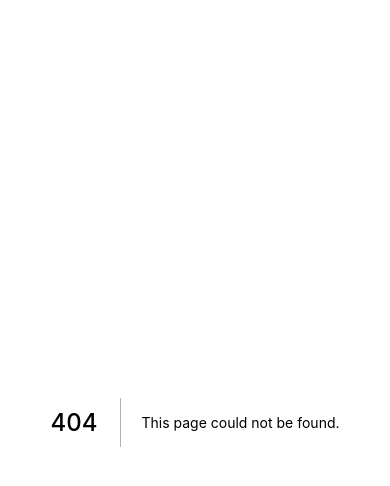
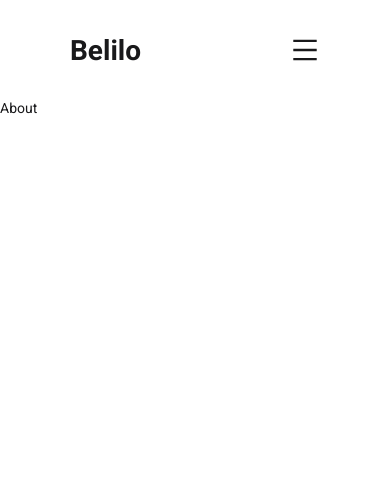
Before and after one commit to leonardobelilomessias/belilo_ws, a Next.js app: page /about in a window 390 px wide. Before the commit this address had no page. Shown: the top 486 px of the page. Built offline with nearby package versions, Linux system fonts and the light colour scheme.

Commit message:
Criação pagina sobre

```diff
--- a/src/Components/FullMenu/styles.module.scss
+++ b/src/Components/FullMenu/styles.module.scss
@@ -3,8 +3,10 @@
   height: 100vh;
   display: flex;
   flex-direction: column;
-
   text-align: center;
+  justify-items: center;
+  align-items: center;
+  justify-content: center;
   p{
     margin-top: 2rem;
     font-size: 3rem;
--- a/src/Components/Header/index.tsx
+++ b/src/Components/Header/index.tsx
@@ -1,6 +1,7 @@
 import style from './styles.module.scss'
 import {AiOutlineMenu,AiOutlineQuestionCircle} from 'react-icons/ai'
 import { useState, } from 'react'
+import Link from 'next/link'
 
 type HeaderProps =  {
   menux: boolean
@@ -18,7 +19,7 @@ export function Header({menux,handleMenux}:HeaderProps):any{
     <h1> Belilo</h1>
     <nav className={style.nav}>
       <a href="#"> Inicio</a>
-      <a href="#">Sobre</a>
+      <Link href="about"><a>Sobre</a></Link>
       <a href="#">Blog</a>
       <a href="#">Contato</a>
     </nav>
--- a/src/pages/_app.tsx
+++ b/src/pages/_app.tsx
@@ -1,10 +1,18 @@
 import {AppProps} from 'next/app'
 import Head from 'next/head'
+import { useState } from 'react'
+import { FullMenu } from '../Components/FullMenu'
+import { Header } from '../Components/Header'
 import '../styles/globals.scss'
 function MyApp({ Component, pageProps }:AppProps) {
+  const [menux,setMenux]= useState(false)
+  function handleMenux(){
+    setMenux(!menux)
+  }
   return (
     <>
-
+    {menux?<FullMenu menux={menux} handleMenux={handleMenux}></FullMenu>:
+    <Header menux ={menux} handleMenux={handleMenux}></Header>}
     <Component {...pageProps} />
   </>
   )
--- a/src/pages/_document.tsx
+++ b/src/pages/_document.tsx
@@ -1,6 +1,9 @@
 import Document, { Head, Html, Main, NextScript } from "next/document"
+import { Header } from "../Components/Header"
+
 
 export default  class Mydocument extends Document{
+
   render(){
     return(
       <Html >
@@ -10,6 +13,7 @@ export default  class Mydocument extends Document{
             <link href="https://fonts.googleapis.com/css2?family=Poppins:wght@400;500;600&family=Roboto:wght@300;400;500;700;900&display=swap" rel="stylesheet"/>
         </Head>
         <body>
+
           <Main/>
           <NextScript/>
         </body>
--- /dev/null
+++ b/src/pages/about.tsx
@@ -0,0 +1,9 @@
+import React from 'react'
+
+function About() {
+  return (
+    <div>About</div>
+  )
+}
+
+export default About
--- /dev/null
+++ b/src/pages/styles.module.scss
@@ -0,0 +1,96 @@
+.customHeader{
+  display: flex;
+  align-items: center;
+  justify-content: space-between;
+  height: 100px;
+  padding: 0 5rem;
+  max-width: 100vw;
+  z-index: 10;
+
+  h1{
+    flex:2
+  }
+
+  .nav{
+
+    flex: 5;
+    justify-content: center;
+    a{
+      display: inline-block;
+      margin: 0 1.3rem;
+      color: rgba(51, 51, 51, 0.705);
+      font-weight: 400;
+      font-size: 1.3rem;
+      padding: 5px;
+      text-align: center;
+      min-width: 100px;
+
+    &:hover{
+      color: var(--blue-500);
+      text-decoration: underline;
+
+    }
+    }
+  }
+  button{
+    border: 1px solid black;
+    width:157px;
+    height: 44px ;
+    border-radius: 5px;
+    color: black;
+    background-color: transparent;
+    font-size: 1.1rem ;
+    font-weight: 600;
+  }
+}
+.showMenu{
+  display: none;
+}
+
+.navMobile{
+  flex-direction: column;
+  color: black;
+  font-weight: 600;
+  font-size: 2.1rem;
+  align-items: center;
+  position: absolute;
+  background-color: white;
+  width: 100%;
+  top: -200px;
+  transition: top  ;
+  z-index: -1;
+}
+
+
+@media(max-width: 600px) {
+  .customHeader {
+    background-color: white;
+    z-index: 10;
+    position: relative;
+
+  }
+  .showMenu{
+    display: block;
+
+  }
+  .nav{
+    display: none;
+  }
+  .navMobile{
+    display: flex;
+    top: -200px;
+    animation: showmenu 2s forwards;
+    animation-timing-function: ease-out;
+    animation-duration: 0.5s;
+    z-index: auto;
+    @keyframes showmenu{
+      0%{
+        top: 0px;
+      }
+      100%{
+        top:100px;
+      }
+    }
+
+  }
+}
```
Also changed, not shown: src/pages/index.tsx (+10 -6 lines).
